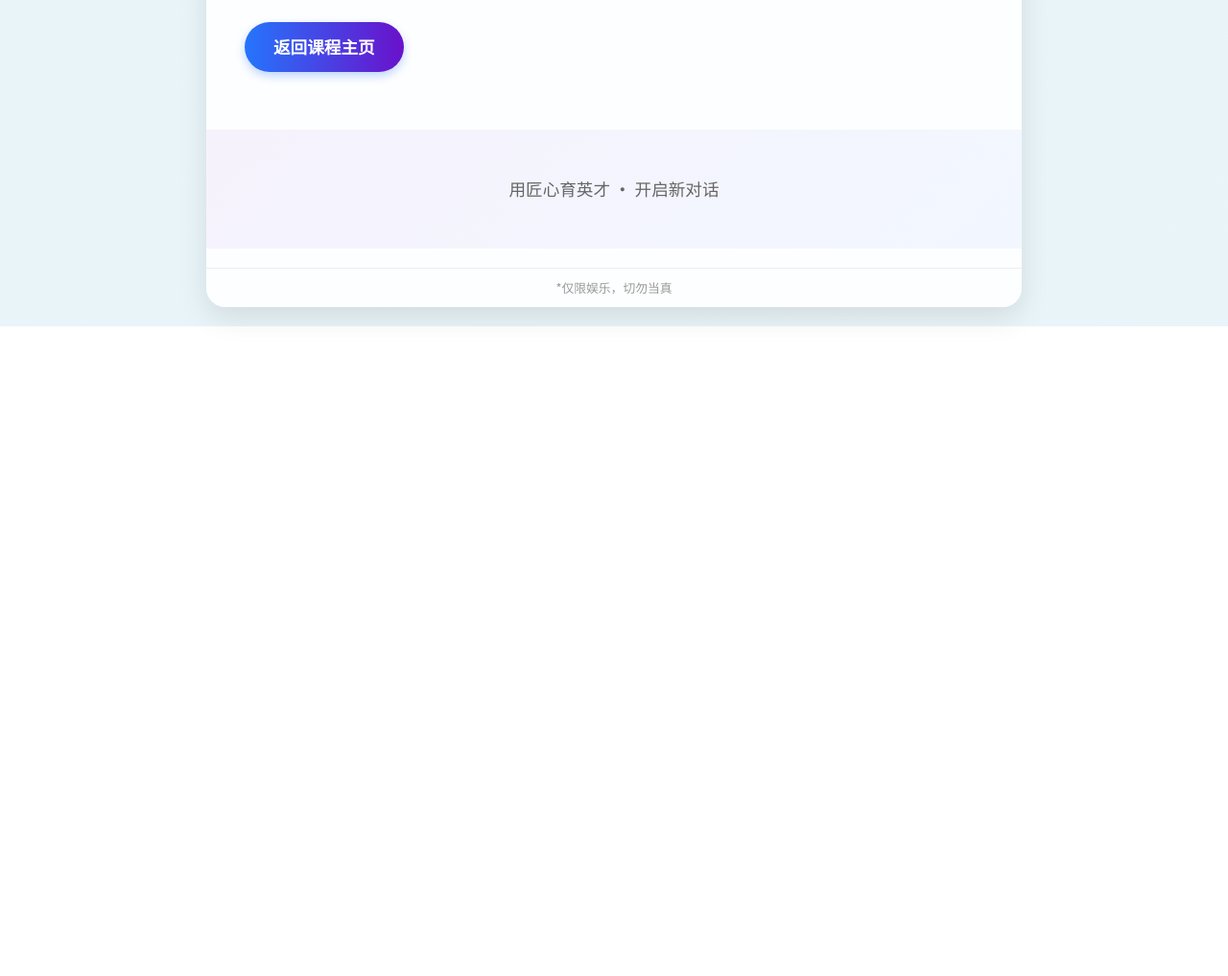
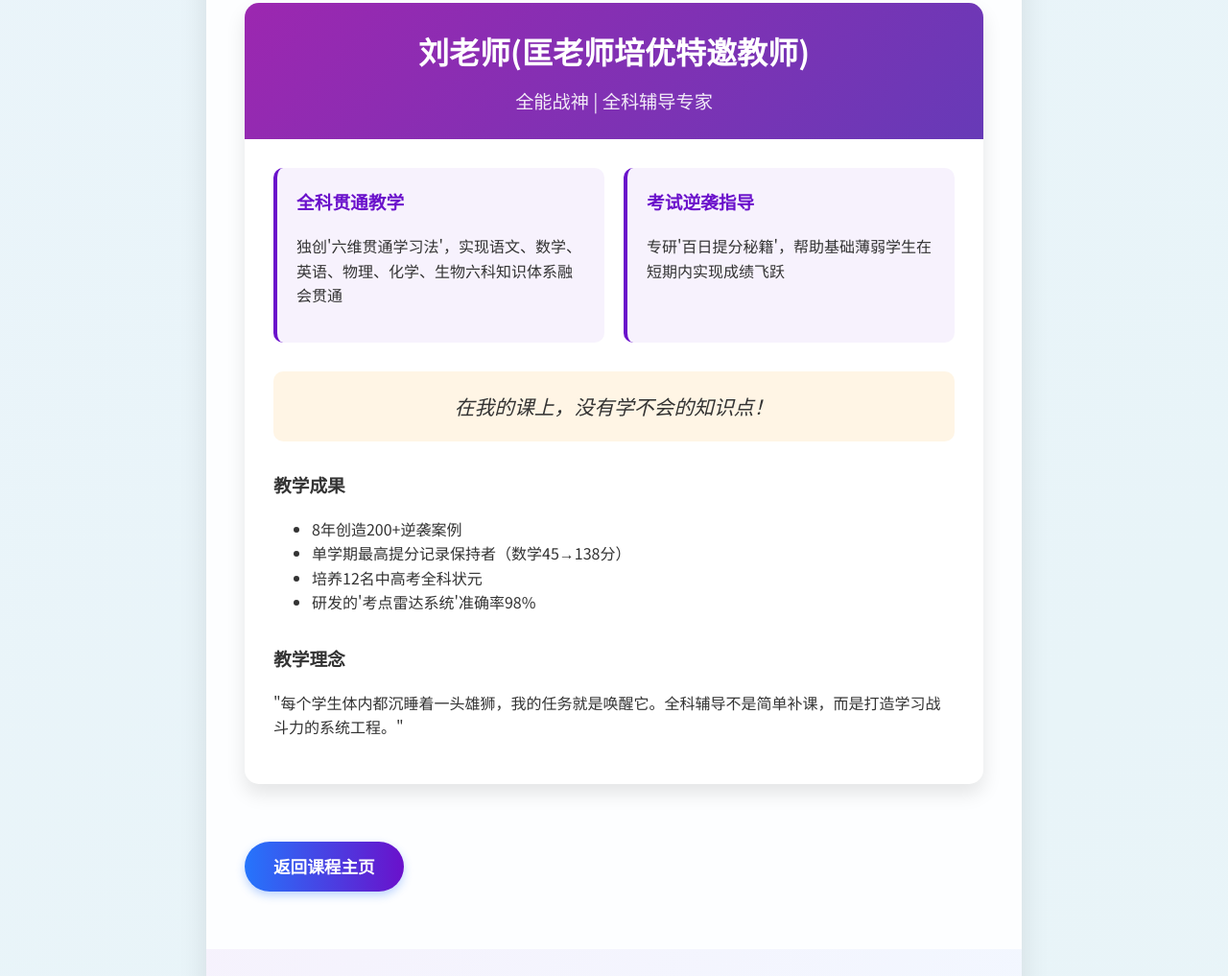
Before and after one commit to yanhualuoyu11/teacherkuang, a plain HTML site: page teachers.html in a window 1280 px wide. Shown: the part 3589-4606 px from the top of the page at 96% size. Before the commit the page ends 3929 px from the top, so only its background shows below. Drawn offline with Linux system fonts and the light colour scheme.

Commit message:
Update teachers.html
add teacher liu

```diff
--- a/teachers.html
+++ b/teachers.html
@@ -318,6 +318,28 @@
         "出版《物理其实很简单》系列教材"
     ],
     philosophy: "物理不是难题的堆砌，而是认识世界的语言。我的目标是让学生用物理的眼光看世界，用科学的思维解难题。"
+            },
+            {
+    name: "刘老师(匡老师培优特邀教师)",
+    title: "全能战神 | 全科辅导专家",
+    specialties: [
+        {
+            title: "全科贯通教学",
+            description: "独创'六维贯通学习法'，实现语文、数学、英语、物理、化学、生物六科知识体系融会贯通"
+        },
+        {
+            title: "考试逆袭指导",
+            description: "专研'百日提分秘籍'，帮助基础薄弱学生在短期内实现成绩飞跃"
+        }
+    ],
+    quote: "在我的课上，没有学不会的知识点！",
+    achievements: [
+        "8年创造200+逆袭案例",
+        "单学期最高提分记录保持者（数学45→138分）",
+        "培养12名中高考全科状元",
+        "研发的'考点雷达系统'准确率98%"
+    ],
+    philosophy: "每个学生体内都沉睡着一头雄狮，我的任务就是唤醒它。全科辅导不是简单补课，而是打造学习战斗力的系统工程。"
             }
         ];
 
```
